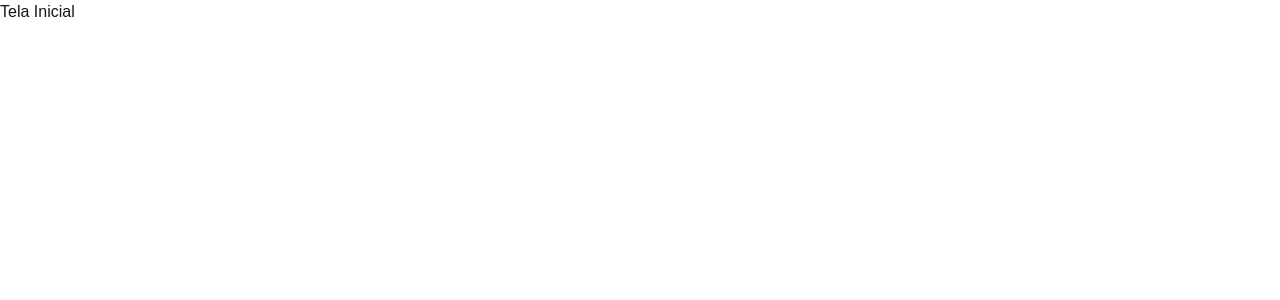
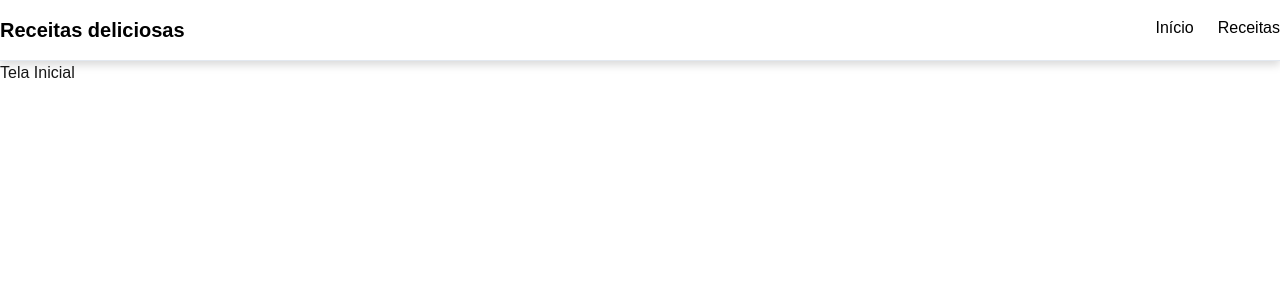
Before and after one commit to PedroFernandes123/receitas-trabalho, a Next.js app: page / in a window 1280 px wide. Shown: the top 300 px of the page. Built offline with nearby package versions, Linux system fonts and the light colour scheme.

Commit message:
feat: adiciona estilos header

```diff
--- a/src/app/layout.tsx
+++ b/src/app/layout.tsx
@@ -1,6 +1,7 @@
 import type { Metadata } from "next";
 import { Inter } from "next/font/google";
 import "./globals.css";
+import Header from "@/components/Header";
 
 const inter = Inter({
   variable: "--font-inter",
@@ -22,6 +23,7 @@ export default function RootLayout({
       <body
         className={`${inter.variable} antialiased`}
       >
+        <Header />
         {children}
       </body>
     </html>
--- /dev/null
+++ b/src/components/Header/index.tsx
@@ -0,0 +1,21 @@
+import Link from "next/link";
+
+export default function Header() {
+  return (
+    <header className="w-full bg-white text-black py-4 border-b border-slate-200 drop-shadow-lg">
+      <div className="flex justify-between container mx-auto">
+        <Link className="text-xl font-bold hover:scale-105 transition-all" href="/">Receitas deliciosas</Link>
+
+        <nav className="flex gap-6">
+          <Link className="hover:text-orange-500 transition-colors" href="/">
+            Início
+          </Link>
+
+          <Link className="hover:text-orange-500 transition-colors" href="/receitas">
+            Receitas
+          </Link>
+        </nav>
+      </div>
+    </header>
+  )
+}
```
